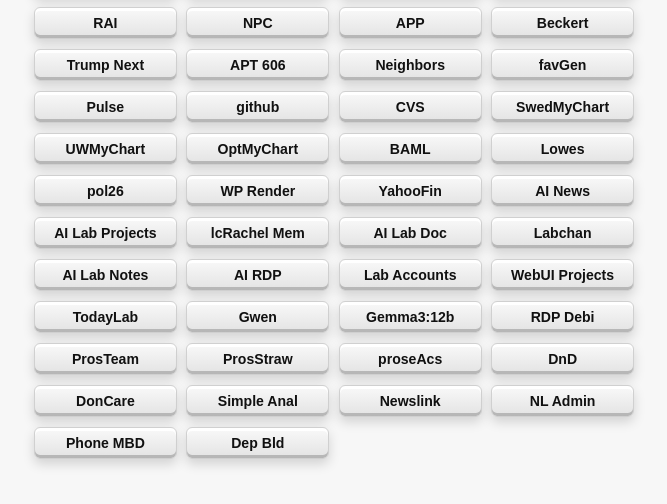
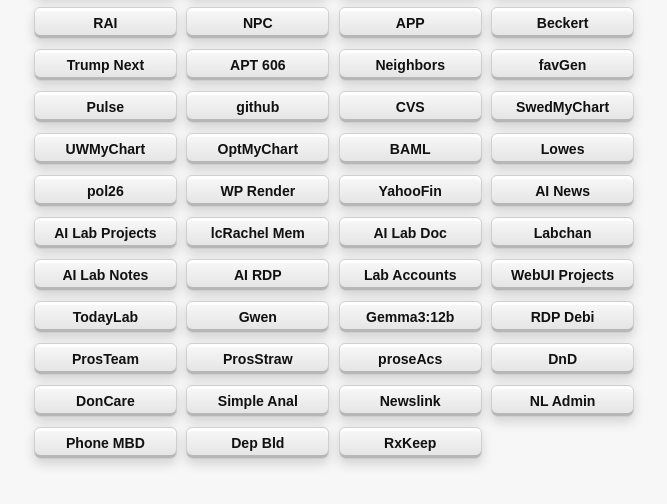
Before and after one commit to nbk5876/core3-skyapt, a plain HTML site: page menu.html in a window 1280 px wide. Shown: the part 116-620 px from the top of the page, without its empty margins (306-973 px from the left). Drawn offline with Linux system fonts and the light colour scheme.

Commit message:
Add RxKeep button after Dep Bld
Co-Authored-By: Claude Sonnet 5.5 <noreply@anthropic.com>

```diff
--- a/menu.html
+++ b/menu.html
@@ -131,6 +131,7 @@
     <a href="https://www.core3.com/newslink/manage.php" target="_blank" rel="noopener noreferrer">NL Admin</a>
     <a href="https://claude.ai/project/01a1e01c-a005-74dc-af6e-5ac634c16b2f" target="_blank" rel="noopener noreferrer">Phone MBD</a>
     <a href="https://www.core3.com/mdb/a1/" target="_blank" rel="noopener noreferrer">Dep Bld</a>
+    <a href="https://www.core3.com/mdb/a4/" target="_blank" rel="noopener noreferrer">RxKeep</a>
   </div>
 <!-- 100% privacy-first analytics -->
 <script async src="https://scripts.simpleanalyticscdn.com/latest.js"></script>
```
